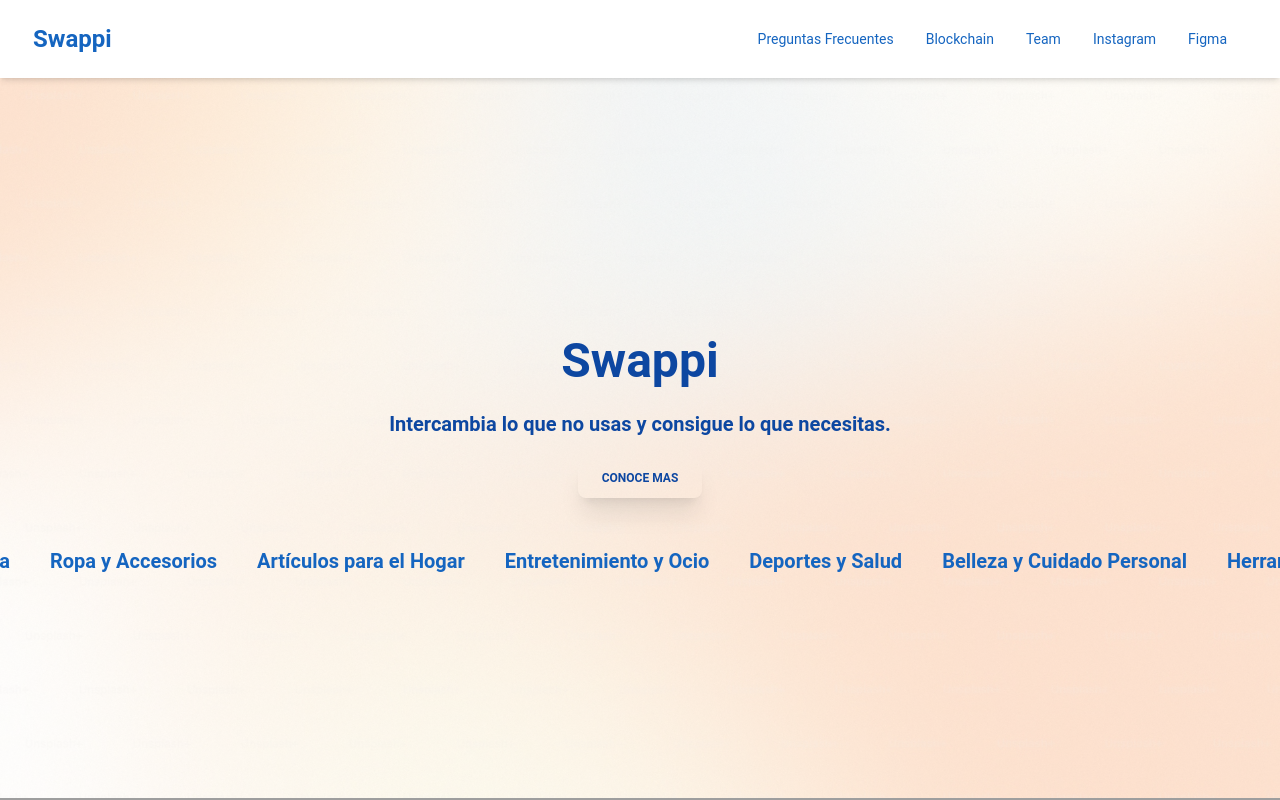
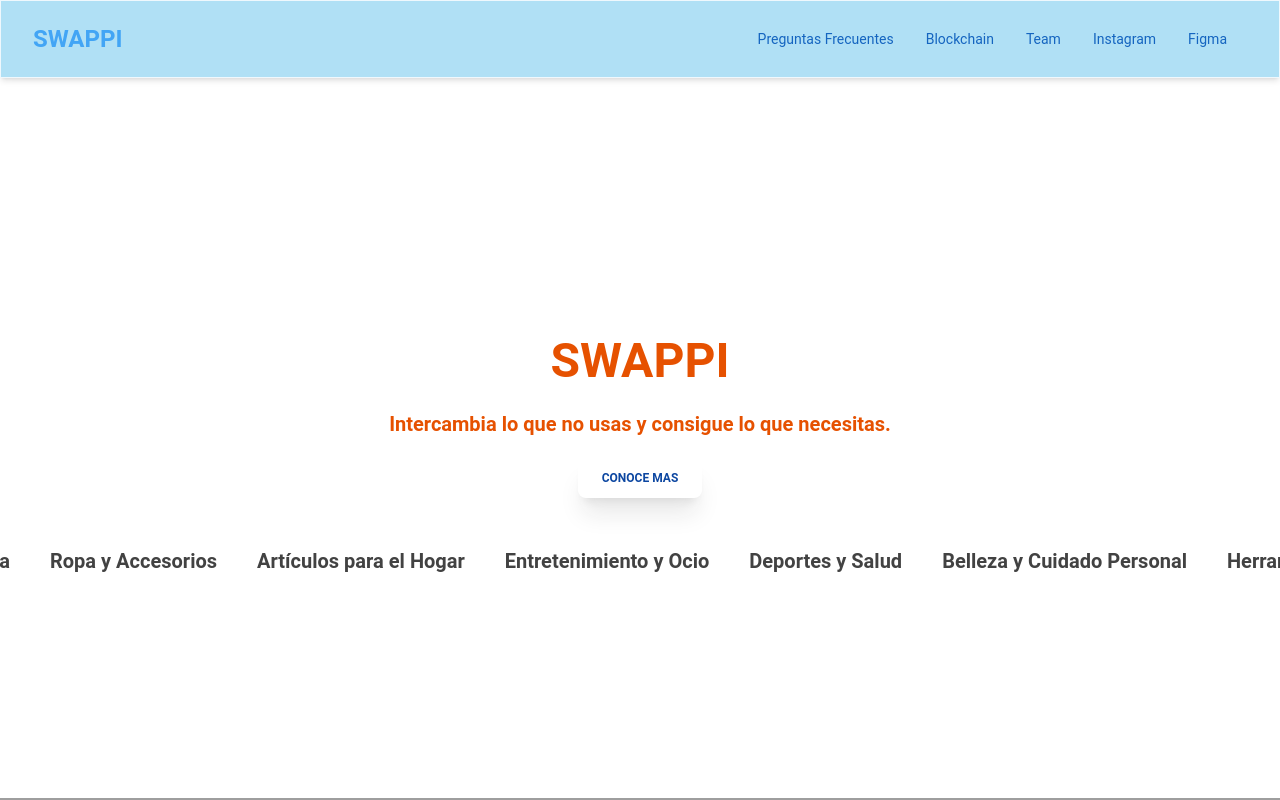
Before and after one commit to SerlioGiron/Swappi-pagina-web, a Next.js app: page / in a window 1280 px wide. Shown: the top 800 px of the page. Built offline with nearby package versions, Linux system fonts and the light colour scheme; grey boxes are pictures that could not be loaded.

Commit message:
subiendo cambios

```diff
--- a/src/app/page.js
+++ b/src/app/page.js
@@ -22,26 +22,27 @@ export default function Home() {
                     alignItems: "center",
                     flexDirection: "column",
                     gap: "20px",
+                    backgroundColor: "white", // Blue with low opacity
                 }}
             >
-                <Image
-                    src="/assets/background.avif"
+                {/* <Image
+                    src="/assets/bg2.jpg"
                     alt="Background"
                     layout="fill"
                     objectFit="cover"
                     quality={100}
-                    style={{opacity: 0.2, zIndex: -1}}
-                />
+                    style={{zIndex: -1}}
+                /> */}
                 <Typography
                     variant="h1"
-                    className="text-blue-900"
+                    className="text-orange-900"
                     style={{zIndex: 1, paddingTop: "30px", textAlign: "center"}}
                 >
-                    Swappi
+                    SWAPPI
                 </Typography>
                 <Typography
                     variant="h5"
-                    className="text-blue-900"
+                    className="text-orange-900"
                     style={{zIndex: 1, textAlign: "center"}}
                 >
                     Intercambia lo que no usas y consigue lo que necesitas.
@@ -79,7 +80,7 @@ export default function Home() {
                             <Typography
                                 key={index}
                                 variant="h5"
-                                className="text-blue-800"
+                                className="text-gray-800"
                                 style={{
                                     marginRight: "40px",
                                     paddingTop: "30px",
--- a/src/components/StickyNavbar.jsx
+++ b/src/components/StickyNavbar.jsx
@@ -71,14 +71,14 @@ export function StickyNavbar() {
 
   return (
     <div className="max-h-[768px] ">
-      <Navbar className="sticky top-0 z-10 h-max max-w-full rounded-none px-4 py-2 lg:px-8 lg:py-4">
+      <Navbar className="bg-[#9DD9F3] sticky top-0 z-10 h-max max-w-full rounded-none px-4 py-2 lg:px-8 lg:py-4">
         <div className="flex items-center justify-between text-blue-gray-900">
           <Typography
             as="a"
             href="/"
-            className="mr-4 cursor-pointer py-1.5 font-bold text-2xl text-blue-800"
+            className="mr-4 cursor-pointer py-1.5 font-bold text-2xl text-blue-400"
           >
-            Swappi
+            SWAPPI
           </Typography>
           <div className="flex items-center gap-4">
             <div className="mr-4 hidden lg:block">{navList}</div>
```
Also changed, not shown: public/assets/bg.jpg (added), public/assets/bg2.jpg (added).
